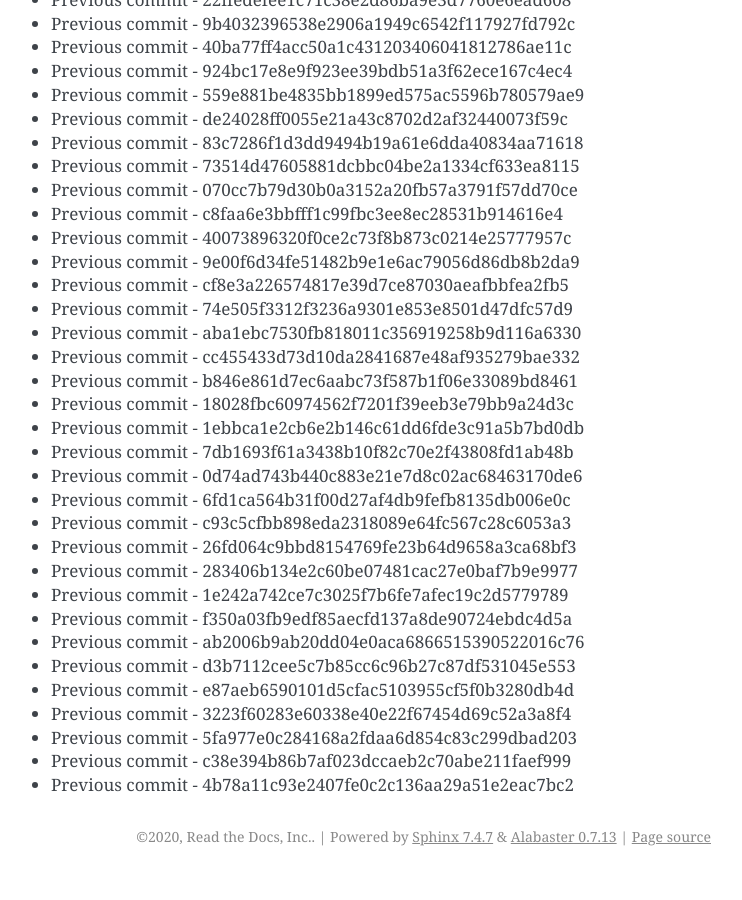
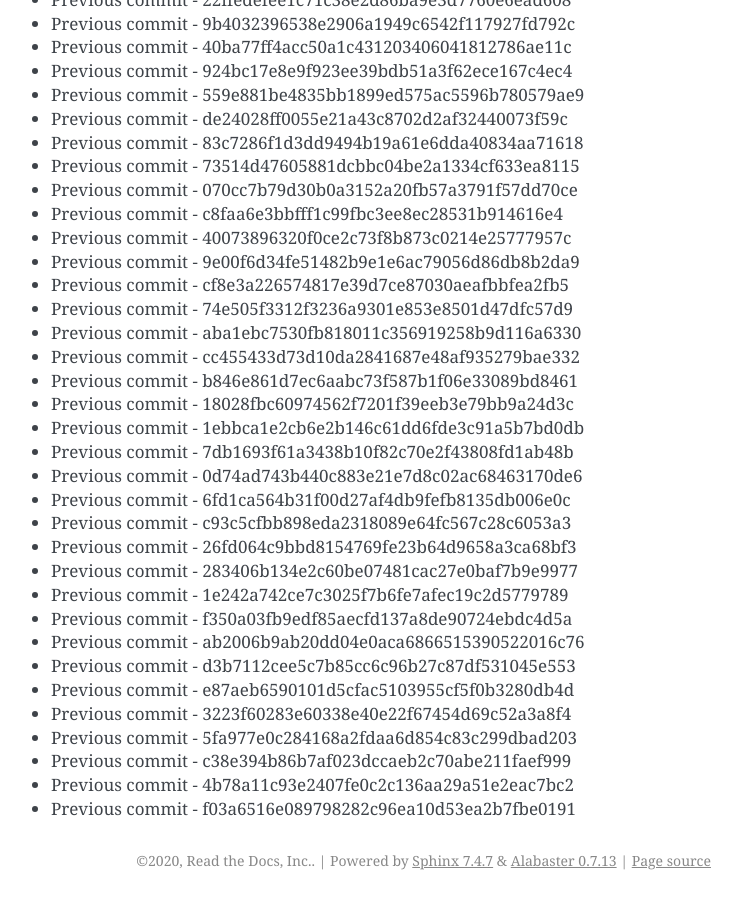
Before and after one commit to readthedocs/rtd-git-stresstest, a Sphinx documentation site: the page built from docs/updates.rst, in a window 1280 px wide and 900 px high, scrolled down 48416 px. Shown: the whole window, without its empty margins (399-1141 px from the left). Built offline with Sphinx 7.4.7, drawn with Linux system fonts in a browser that asks for light colours; before the commit the page ends 49292 px from its top, so only the background shows below that.

Commit message:
Generating commit from previous: f03a6516e089798282c96ea10d53ea2b7fbe0191

```diff
--- a/docs/updates.rst
+++ b/docs/updates.rst
@@ -2066,3 +2066,4 @@ It can be tested for any performance characteristics.
 * Previous commit - 5fa977e0c284168a2fdaa6d854c83c299dbad203
 * Previous commit - c38e394b86b7af023dccaeb2c70abe211faef999
 * Previous commit - 4b78a11c93e2407fe0c2c136aa29a51e2eac7bc2
+* Previous commit - f03a6516e089798282c96ea10d53ea2b7fbe0191
```
